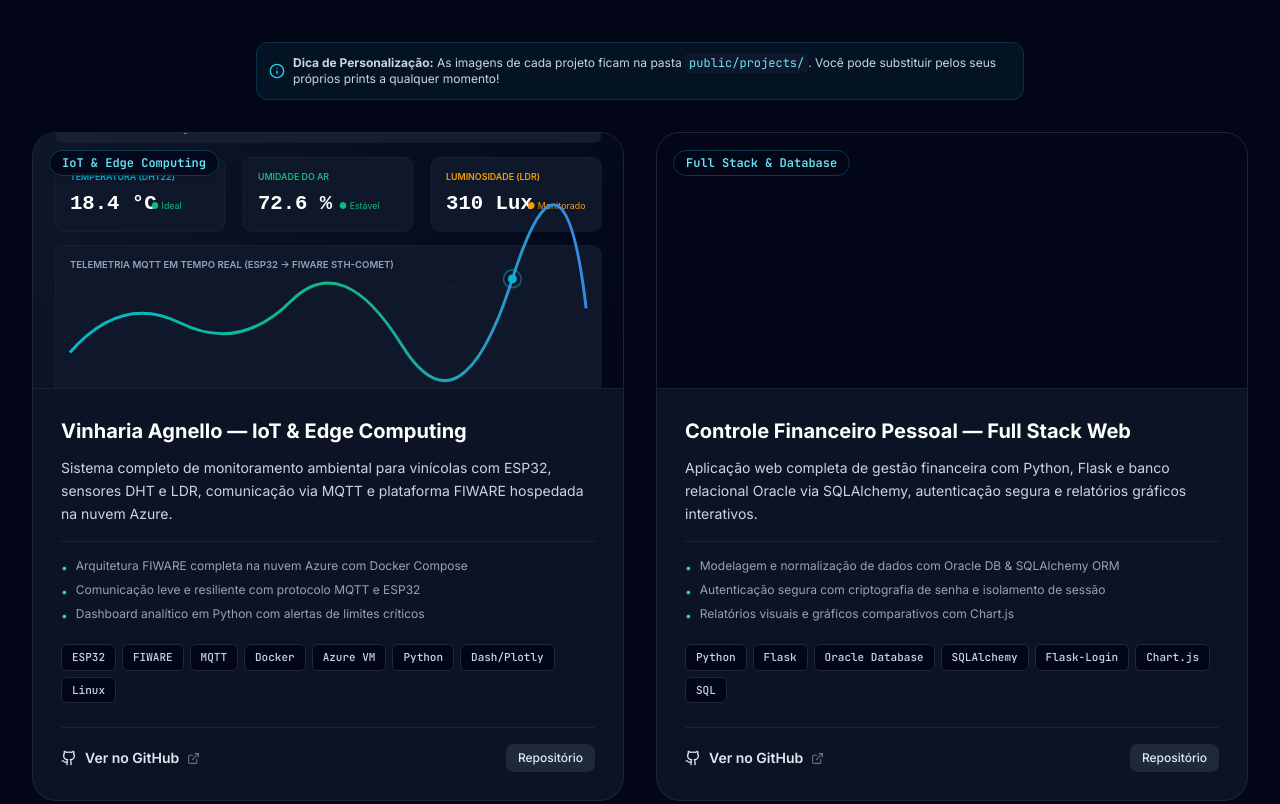
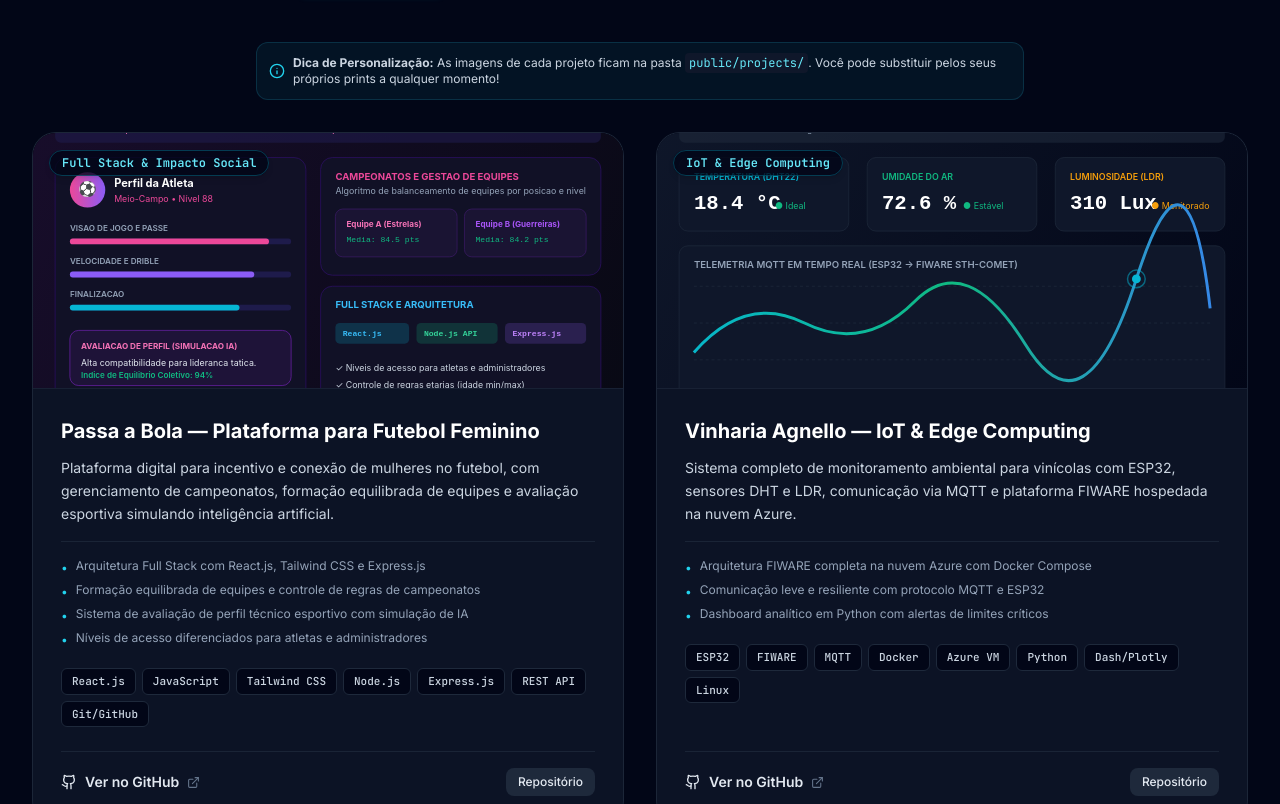
Before and after one commit to rafa212007/portifolio, a React (Vite) app: page / in a window 1280 px wide. Shown: the part 3040-3844 px from the top of the page. Built offline with nearby package versions, Linux system fonts and the light colour scheme.

Commit message:
feat: adicionar projeto Passa a Bola

```diff
--- a/src/data/projectsData.js
+++ b/src/data/projectsData.js
@@ -1,4 +1,21 @@
 export const projectsData = [
+  {
+    id: 'passa-a-bola',
+    title: 'Passa a Bola — Plataforma para Futebol Feminino',
+    category: 'web',
+    badge: 'Full Stack & Impacto Social',
+    description: 'Plataforma digital para incentivo e conexão de mulheres no futebol, com gerenciamento de campeonatos, formação equilibrada de equipes e avaliação esportiva simulando inteligência artificial.',
+    longDescription: 'Desenvolvimento full stack de solução inclusiva para conectar atletas, organizadores e equipes de futebol feminino. O sistema conta com cadastro e gerenciamento detalhado de atletas por posições (Goleira, Defesa, Meio-campo e Ataque), controle de campeonatos com regras de idade mínima e máxima, algoritmo para formação equilibrada de equipes e diferentes níveis de acesso para atletas e administradores. Inclui ainda um módulo de avaliação de perfil atlético simulando análises de IA.',
+    image: '/projects/passa-a-bola.svg',
+    github: 'https://github.com/rafa212007',
+    tags: ['React.js', 'JavaScript', 'Tailwind CSS', 'Node.js', 'Express.js', 'REST API', 'Git/GitHub'],
+    highlights: [
+      'Arquitetura Full Stack com React.js, Tailwind CSS e Express.js',
+      'Formação equilibrada de equipes e controle de regras de campeonatos',
+      'Sistema de avaliação de perfil técnico esportivo com simulação de IA',
+      'Níveis de acesso diferenciados para atletas e administradores'
+    ]
+  },
   {
     id: 'vinharia-edge',
     title: 'Vinharia Agnello — IoT & Edge Computing',
@@ -37,7 +54,7 @@ export const projectsData = [
     category: 'data',
     badge: 'Ciência de Dados',
     description: 'Análise exploratória e inferência estatística sobre 4.324 lançamentos espaciais entre 1957 e 2020 (Kaggle), aplicando testes de hipótese e modelagem com SciPy.',
-    longDescription: 'Estudo aprofundado utilizando dataset histórico de missões espaciais do Kaggle. Tratamento robusto de dados com remoção de valores ausentes e tratamento de outliers. Aplicação de estatística descritiva, intervalos de confiança e testes não-paramétricos de hipótese (Mann-Whitney U e Qui-Quadrado), além do cálculo de tamanho de efeito (Cohen\'s d e V de Cramér) utilizando a stack científica de Python.',
+    longDescription: 'Estudo aprofundado utilizando dataset histórico de missões espaciais do Kaggle. Tratamento robusto de dados com remoção de valores ausentes e tratamento de outliers. Aplicação de estatística descritiva, intervalos de confiança e testes não-paramétricos de hipótese (Mann-Whitney U e Qui-Quadrado), além do cálculo de tamanho de efeito (Cohen d e V de Cramer) utilizando a stack científica de Python.',
     image: '/projects/space-missions.svg',
     github: 'https://github.com/rafa212007',
     tags: ['Python', 'Pandas', 'NumPy', 'SciPy', 'Matplotlib', 'Seaborn', 'Kaggle', 'Estatística'],
```
Also changed, not shown: public/projects/passa-a-bola.svg (added).
